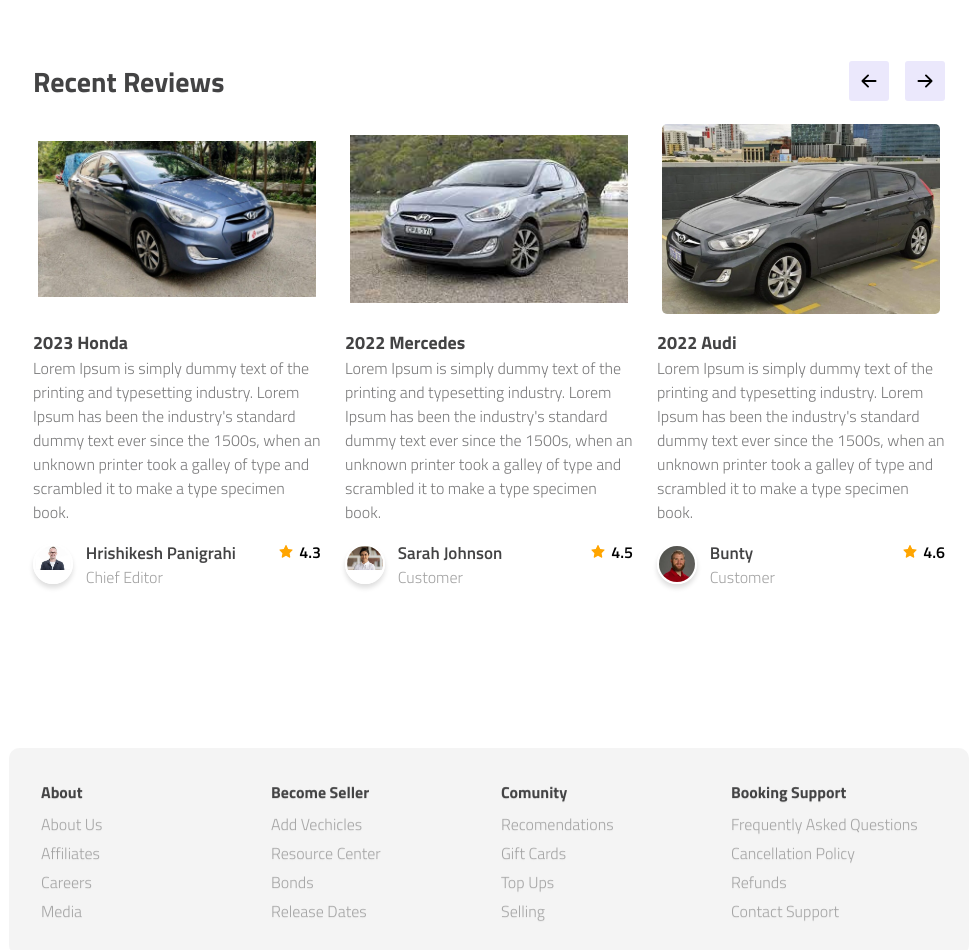
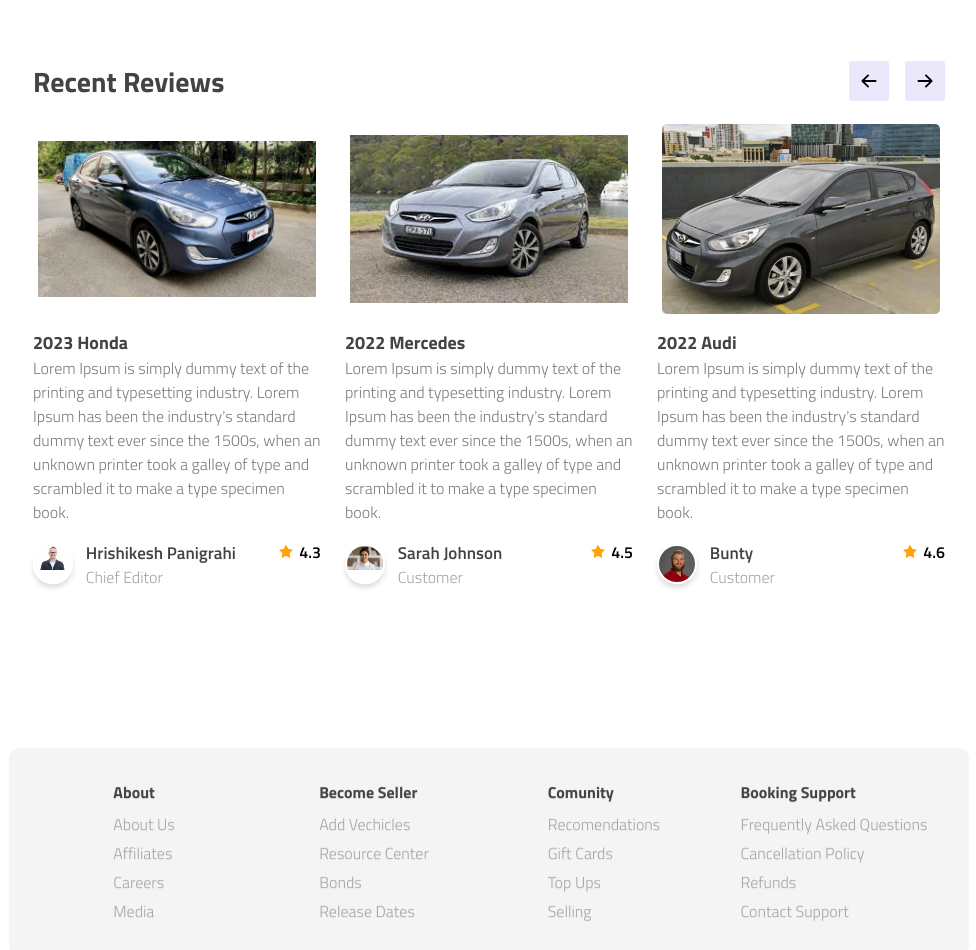
Before and after one commit to Hrishikesh-Panigrahi/CarConnect, a React (Vite) app: page / in a window 1280 px wide. Shown: the part 2836-3786 px from the top of the page, without its empty margins (151-1127 px from the left). Built offline with nearby package versions, Linux system fonts and the light colour scheme.

Commit message:
final animation added and css

```diff
--- a/src/Pages/Footer/Footer.css
+++ b/src/Pages/Footer/Footer.css
@@ -14,7 +14,11 @@
         grid-template-columns: repeat(2, 1fr);
     }
 
-    .singleGrid .footerTitle{
+    .FootersingleGrid{
+        margin: auto;
+    }
+
+    .FootersingleGrid .footerTitle{
         font-size: 17px;
     }
 
--- a/src/Pages/Footer/Footer.jsx
+++ b/src/Pages/Footer/Footer.jsx
@@ -1,8 +1,10 @@
 import React, { useEffect } from "react";
 import "./Footer.css";
 import FooterMenuDiv from "../../Components/FooterMenuDiv/FooterMenuDiv";
+
 import Aos from "aos";
 import "aos/dist/aos.css";
+
 const Footer = () => {
   const menuSections = [
     {
```
